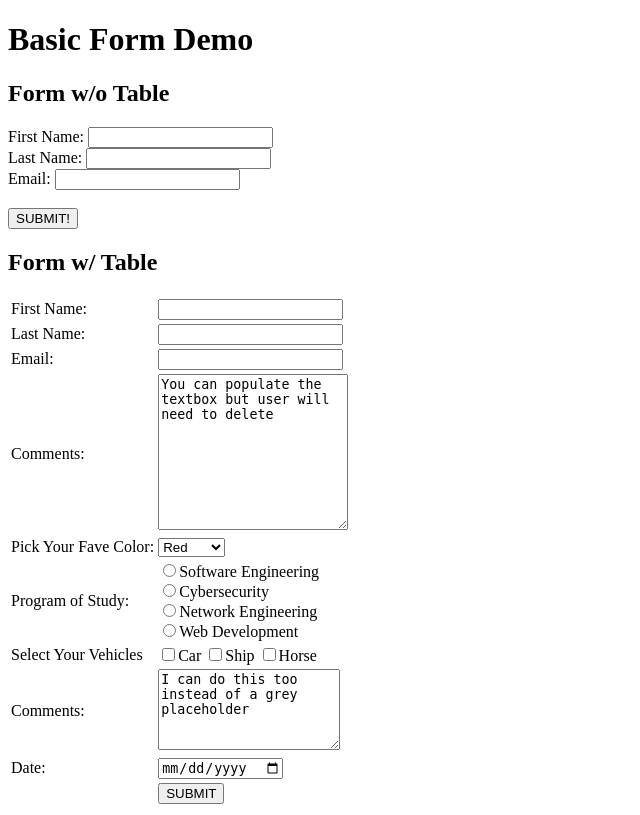
After one commit to soquendo/SE111_gitRepo, a PHP site: page /w5d2-tables/index-2.html in a window 1280 px wide. The commit adds this page. Shown: the whole page, without its empty margins (0-640 px from the left). Run offline with PHP 8.4, Linux system fonts and the light colour scheme.

Commit message:
mad changes yo

```diff
--- a/w4-movie/index.html
+++ b/w4-movie/index.html
@@ -45,7 +45,7 @@
 
         <div id="content" class="border">
 
-            <h2 style="text-align:center">"Beauty is a cruel mistress, is it not?"</h2>
+            <h2 style="text-align:center">Home</h2>
 
             <img src="images/rocknrolla_movieposter.jpg" alt="RockNRolla Movie Poster" style=width:400px; class="center">
             <p></p>
--- a/w4-movie/rocknrolla.css
+++ b/w4-movie/rocknrolla.css
@@ -29,8 +29,8 @@
     text-decoration:none;
     display:block;
     float:left;
-    margin-right:2px;
-    margin-left:2px;
+    margin-right:9.17px;
+    margin-left:9.17px;
     background-color:rgb(150, 0, 25);
     font-family: Hey;
     box-shadow:3px 3px 1px black;
--- /dev/null
+++ b/w5d2-tables/index-2.html
@@ -0,0 +1,202 @@
+<!DOCTYPE html>
+<html lang="en">
+<head>
+    <meta charset="UTF-8">
+    <meta http-equiv="X-UA-Compatible" content="IE=edge">
+    <meta name="viewport" content="width=device-width, initial-scale=1.0">
+    <title>W5D1 - Forms & Tables Demo</title>
+</head>
+<body>
+    <h1>Basic Form Demo</h1>
+
+    <h2>Form w/o Table</h2>
+
+    <!--text fields for manual entry by user - value becomes what user types into box before submitting-->
+
+    <form>
+        <!--labels are used to match up with input elements-->
+        <!--
+            for     label attribute, should match the name of the attribue of the input
+                MUST MATCH input's name attribute
+        -->
+        <label for="firstName">First Name: </label>
+        <input type="text" name="firstName" id="firstName">
+
+        <!--form elements are inline, so use <br> so separate them-->
+        <br>
+
+        <label for="lastName">Last Name: </label>
+        <input type="text" name="lastName" id="lastName">
+
+        <br>
+
+        <!--
+            required attribute means user MUST fill in that element or form will not submit
+        -->
+
+        <label for="email">Email: </label>
+        <input type="text" name="email" id="email" required>
+
+        <br>
+        <br>
+        <input type="submit" value="SUBMIT!">
+
+    </form>
+
+    <h2>Form w/ Table</h2>
+
+    <!--form comes FIRST!
+    Put tables inside of forms to align and organize them -->
+
+    <form method="GET" action="index-2.html">
+        <table>
+            <!--<thead> an be used for column headers-->
+
+            <!--<tbody> is REQUIRED inside of the <table>-->
+                <tbody>
+                    <tr><!--table ROW; should include one <td> for every possible column, leave blank when no info for that row-->
+
+                        <td><!--first data cell in row (left)-->
+                            <label for="firstName">First Name:</label>
+                        </td>
+
+                        <td><!--second data cell in row (right)-->
+                            <input type="text" id="firstName" name="firstName" maxlength="50">
+                        </td>
+
+                    </tr>
+
+                    <tr>
+
+                        <td>
+                            <label for="lastName">Last Name:</label>
+                        </td>
+
+                        <td>
+                            <input type="text" id="lastName" name="lastName" maxlength="50">
+                        </td>
+
+                    </tr>
+
+                    <tr>
+
+                        <td>
+                            <label for="email">Email:</label>
+                        </td>
+
+                        <td>
+                            <input type="text" id="email" name="email" maxlength="50">
+                        </td>
+
+                    </tr>
+
+                    <tr>
+
+                        <td>
+                            <label for="comments">Comments:</label>
+                        </td>
+
+                        <td>
+                            <textarea name="comments" rows="10" cols="21" placeholder="Your comments here....">You can populate the textbox but user will need to delete</textarea>
+                        </td>
+
+                    </tr>
+
+                    <!--non text input elements-->
+                    <!--
+                        select element creates a drop-down menu
+                    -->
+                    <tr>
+
+                        <td>
+                            <label for="faveColor">Pick Your Fave Color:</label>
+                        </td>
+
+                        <td>
+                            <!--similar to list types: containing element and then indiv options from menu
+                            -->
+
+                            <!--each option must have a value attribute so data can be passed from form accurately-->
+                            <select name="faveColor">
+
+                                <option value="red">Red</option>
+                                <option value="orange">Orange</option>
+                                <option value="yellow">Yellow</option>
+
+                            </select>
+                        </td>
+
+                    </tr>
+
+                    <!--radio buttons are a type of input, they are circular only ONE can be chosen out of set (set is determined by the name attribute values)-->
+                    <tr>
+                        <td>
+                            <label for="study">Program of Study:</label>
+                        </td>
+
+                        <td>
+                            <input type="radio" name="study" value="SE">Software Engineering <br>
+                            <input type="radio" name="study" value="CYB">Cybersecurity <br>
+                            <input type="radio" name="study" vaue="NE">Network Engineering <br>
+                            <input type="radio" name="study" value="WD">Web Development
+                        </td>
+                    </tr>
+
+                    <tr>
+                        <!--checkboxes allow for multiple responses -->
+                        <td>
+                            <label for="vehicle">Select Your Vehicles</label>
+                        </td>
+
+                        <td>
+                            <input type="checkbox" name="vehicle1" value="car">Car
+                            <input type="checkbox" name="vehicle2" value="ship">Ship
+                            <input type="checkbox" name="vehicle3" value="horse">Horse
+                        </td>
+                    </tr>
+
+                    <tr>
+                        <td>
+
+                            <label for="comments">Comments:</label>
+
+
+                        </td>
+
+                        <td>
+
+                            <textarea name="comments" rows="5" cols="20"
+                            placeholder="Your comments here" maxlength="200">I can do this too instead of a grey placeholder</textarea>
+
+                        </td>
+
+
+
+
+                    </tr>
+
+
+                    <tr>
+                        <td>
+                            <label for="date">Date: </label>
+                        </td>
+
+                        <td>
+                            <input type="date" name="date">
+                        </td>
+                    </tr>
+
+                    <tr>
+                        <td>
+
+                        </td>
+                        <td>
+                            <input type="submit" value="SUBMIT">
+                        </td>
+                    </tr>
+
+                </tbody>
+        </table>
+    </form>
+</body>
+</html>
```
Also changed, not shown: w4-movie/cast.html (+51 -2 lines), w4-movie/images/archie.jpg (added), w4-movie/images/handsomebob.jpg (added), w4-movie/images/lennycole.jpg (added), w4-movie/images/mumbles.jpg (added), w4-movie/images/onetwo.jpg (added), w4-movie/images/stella_.jpg (added).
